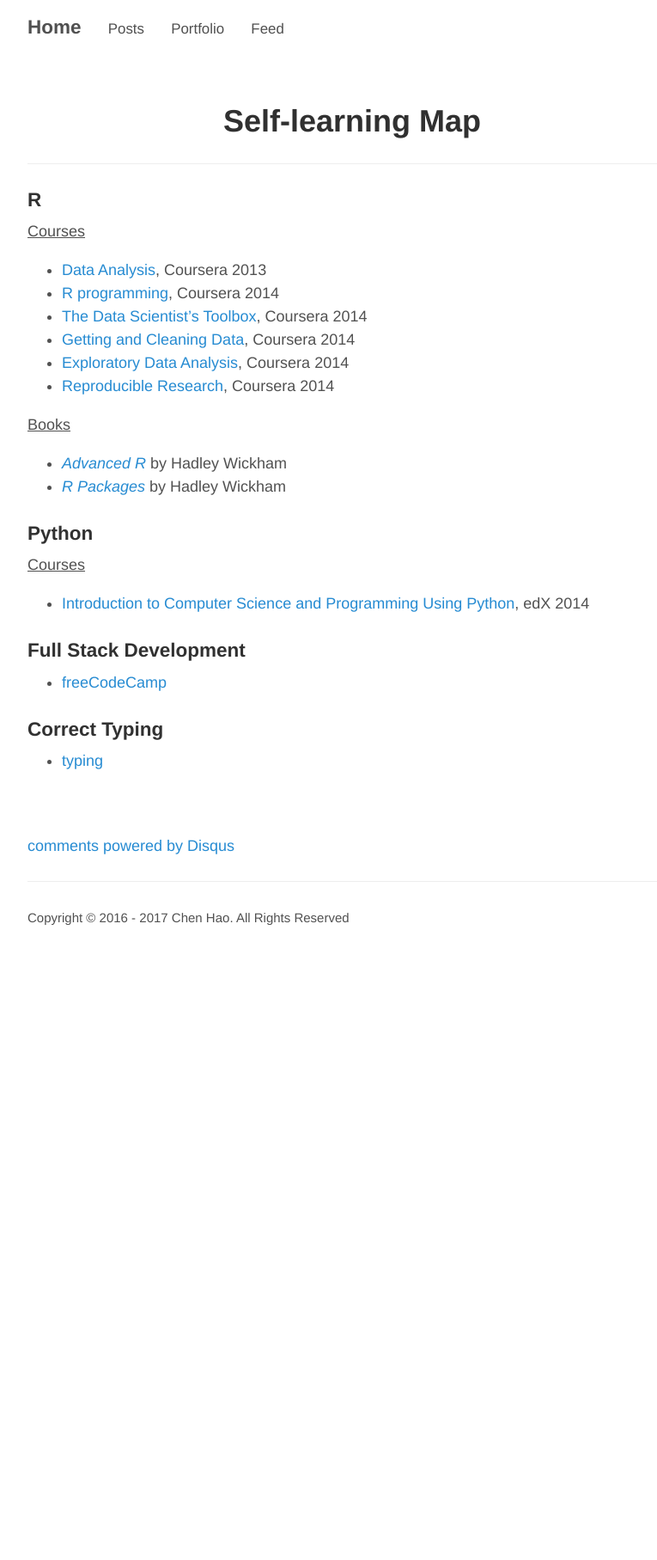
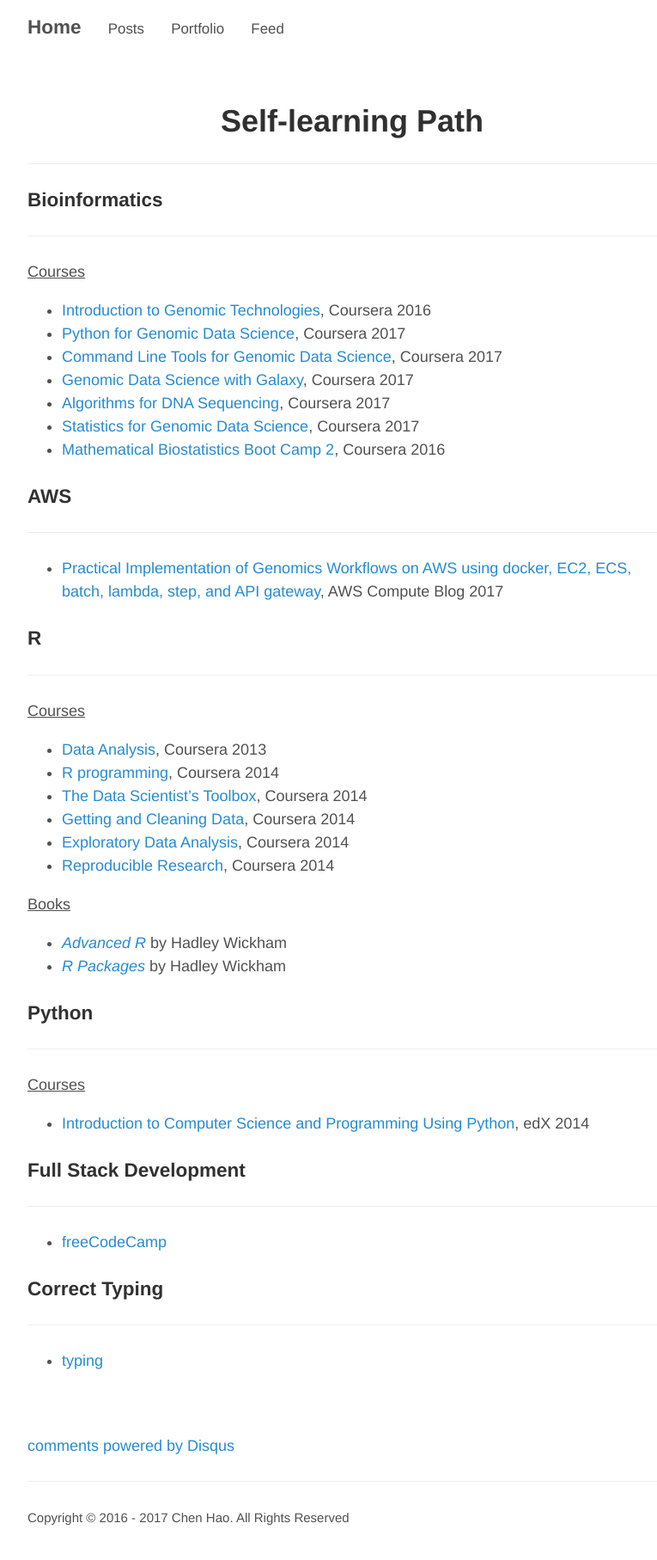
Before and after one commit to haoeric/haoeric.github.io, a Jekyll site: the page built from _posts/Portfolio/2016-07-22-My-self-learning.md, in a window 1280 px wide. Shown: the whole page at 86% size, without its empty margins (230-995 px from the left). Built offline with Jekyll 4.4.1, drawn with Linux system fonts in a browser that asks for light colours; comment, search, counter and statistics services are not loaded; before the commit the page ends 1117 px from its top, so only the background shows below that.

Commit message:
update self learning and bookshelf

```diff
--- a/_posts/Portfolio/2016-07-22-My-self-learning.md
+++ b/_posts/Portfolio/2016-07-22-My-self-learning.md
@@ -1,13 +1,36 @@
 ---
 layout: postPortfolio
-title: Self-learning Map
+title: Self-learning Path
 comments: true
 categories: [Portfolio]
 tags: [research]
 ---
 
+### Bioinformatics
+
+---------------------------------------
+
+<u>Courses</u>
+
+- [Introduction to Genomic Technologies](https://www.coursera.org/account/accomplishments/certificate/2QPUR3WNRJYA), Coursera 2016
+- [Python for Genomic Data Science](https://www.coursera.org/account/accomplishments/certificate/KGN34B7APAXF), Coursera 2017
+- [Command Line Tools for Genomic Data Science](https://www.coursera.org/account/accomplishments/certificate/57R39H5YY6TW), Coursera 2017
+- [Genomic Data Science with Galaxy](https://www.coursera.org/account/accomplishments/certificate/LJBRS323C733), Coursera 2017
+- [Algorithms for DNA Sequencing](https://www.coursera.org/account/accomplishments/certificate/LVPQU26BH3GX), Coursera 2017
+- [Statistics for Genomic Data Science](https://www.coursera.org/account/accomplishments/certificate/M9735NYAUH52), Coursera 2017
+- [Mathematical Biostatistics Boot Camp 2](https://www.coursera.org/learn/biostatistics-2), Coursera 2016
+
+
+### AWS
+
+---------------------------------------
+
+- [Practical Implementation of Genomics Workflows on AWS using docker, EC2, ECS, batch, lambda, step, and API gateway](https://aws.amazon.com/blogs/compute/building-high-throughput-genomics-batch-workflows-on-aws-introduction-part-1-of-4/), AWS Compute Blog 2017
+
 
 ### R
+
+---------------------------------------
 
 <u>Courses</u>
 
@@ -25,6 +48,8 @@ tags: [research]
 
 ### Python
 
+---------------------------------------
+
 <u>Courses</u>
 
 - [Introduction to Computer Science and Programming Using Python](https://verify.edx.org/cert/dcb2d0a5fc6444a2b0209cf77688d2a3), edX 2014
@@ -32,9 +57,13 @@ tags: [research]
 
 ### Full Stack Development
 
+---------------------------------------
+
 - [freeCodeCamp](https://www.freecodecamp.com/challenges/learn-how-free-code-camp-works)
 
 
 ### Correct Typing
 
+---------------------------------------
+
 - [typing](https://www.typing.com/student)
```
Also changed, not shown: _posts/Portfolio/2016-07-18-my-bookshelf.md (+1 -0 lines).
